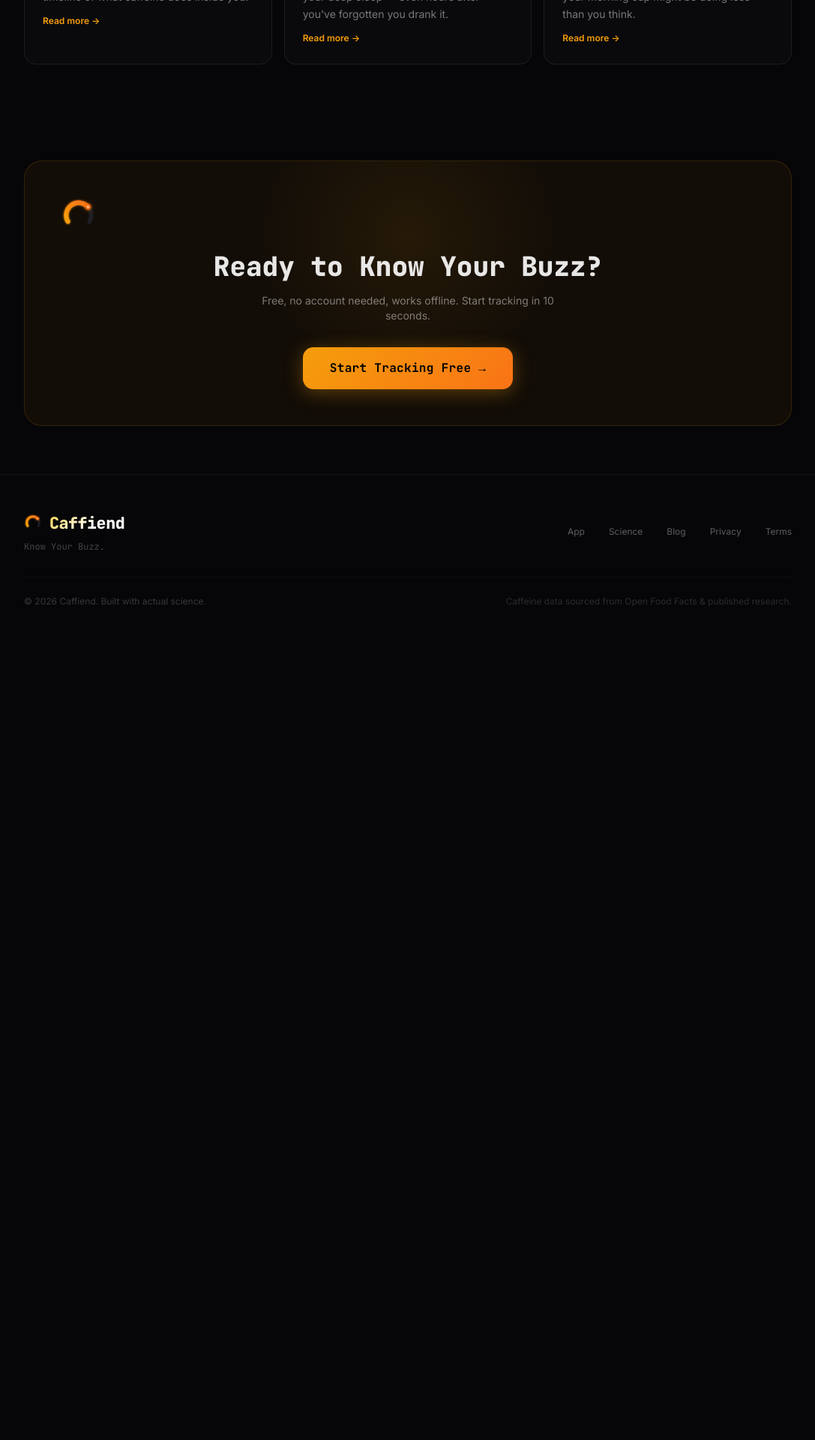
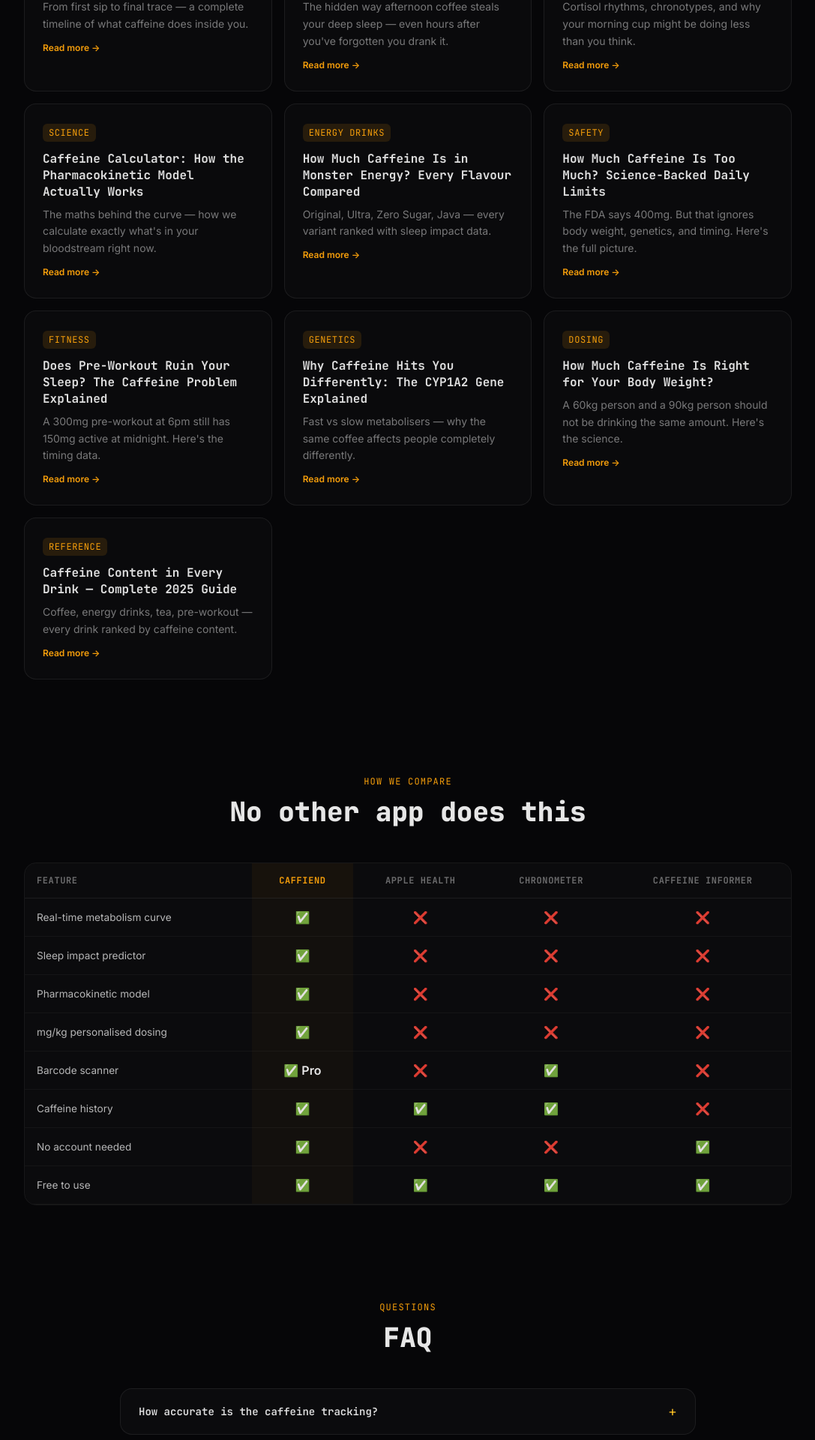
Before and after one commit to tanjuh23-max/Caffiend, a React (Vite) app: page / in a window 1280 px wide. Shown: the part 4380-6300 px from the top of the page at 75% size, without its empty margins (96-1183 px from the left). Before the commit the page ends 5238 px from the top, so only its background shows below. Built offline with nearby package versions, Linux system fonts and the light colour scheme.

Commit message:
Add FAQ, comparison table, money-back guarantee, all 10 blog posts, share curve button

```diff
--- a/src/pages/Landing.jsx
+++ b/src/pages/Landing.jsx
@@ -669,7 +669,13 @@
             <ProFeature>Custom drinks — save any drink with your exact caffeine data</ProFeature>
             <ProFeature>Barcode scanner — point at any can and get instant caffeine data</ProFeature>
             <ProFeature>Export to CSV — take your data to any health app or doctor visit</ProFeature>
-            <div className="mt-6 pt-4" style={{ borderTop: '1px solid rgba(255,255,255,0.06)' }}>
+            <div className="mt-6 pt-4 flex flex-col gap-3" style={{ borderTop: '1px solid rgba(255,255,255,0.06)' }}>
+              <div className="flex items-center gap-2">
+                <span style={{ color: '#22c55e' }}>✓</span>
+                <p className="text-xs" style={{ color: 'rgba(255,255,255,0.45)' }}>
+                  <strong style={{ color: 'rgba(255,255,255,0.7)' }}>7-day money-back guarantee</strong> — not happy? Full refund, no questions asked.
+                </p>
+              </div>
               <p className="text-xs" style={{ color: 'rgba(255,255,255,0.3)' }}>
                 Already purchased?{' '}
                 <button onClick={() => navigate('/app')} style={{ color: '#f59e0b', background: 'none', border: 'none', cursor: 'pointer', textDecoration: 'underline', fontFamily: 'inherit', fontSize: 'inherit' }}>
@@ -705,24 +711,123 @@
           </div>
 
           <div className="grid sm:grid-cols-3 gap-4">
-            <BlogCard
-              href="/blog/caffeine-half-life.html"
-              tag="Pharmacology"
-              title="The Caffeine Half-Life Guide: How Long Does Coffee Really Last?"
-              excerpt="From first sip to final trace — a complete timeline of what caffeine does inside you."
-            />
-            <BlogCard
-              href="/blog/caffeine-and-sleep.html"
-              tag="Sleep Science"
-              title="How Caffeine Ruins Your Sleep (Even When You Fall Asleep Fine)"
-              excerpt="The hidden way afternoon coffee steals your deep sleep — even hours after you've forgotten you drank it."
-            />
-            <BlogCard
-              href="/blog/best-time-for-coffee.html"
-              tag="Optimisation"
-              title="The Best (and Worst) Times to Drink Coffee, According to Science"
-              excerpt="Cortisol rhythms, chronotypes, and why your morning cup might be doing less than you think."
-            />
+            <BlogCard href="/blog/caffeine-half-life.html" tag="Pharmacology" title="The Caffeine Half-Life Guide: How Long Does Coffee Really Last?" excerpt="From first sip to final trace — a complete timeline of what caffeine does inside you." />
+            <BlogCard href="/blog/caffeine-and-sleep.html" tag="Sleep Science" title="How Caffeine Ruins Your Sleep (Even When You Fall Asleep Fine)" excerpt="The hidden way afternoon coffee steals your deep sleep — even hours after you've forgotten you drank it." />
+            <BlogCard href="/blog/best-time-for-coffee.html" tag="Optimisation" title="The Best (and Worst) Times to Drink Coffee, According to Science" excerpt="Cortisol rhythms, chronotypes, and why your morning cup might be doing less than you think." />
+            <BlogCard href="/blog/caffeine-calculator.html" tag="Science" title="Caffeine Calculator: How the Pharmacokinetic Model Actually Works" excerpt="The maths behind the curve — how we calculate exactly what's in your bloodstream right now." />
+            <BlogCard href="/blog/monster-energy-caffeine.html" tag="Energy Drinks" title="How Much Caffeine Is in Monster Energy? Every Flavour Compared" excerpt="Original, Ultra, Zero Sugar, Java — every variant ranked with sleep impact data." />
+            <BlogCard href="/blog/how-much-caffeine-too-much.html" tag="Safety" title="How Much Caffeine Is Too Much? Science-Backed Daily Limits" excerpt="The FDA says 400mg. But that ignores body weight, genetics, and timing. Here's the full picture." />
+            <BlogCard href="/blog/pre-workout-caffeine-sleep.html" tag="Fitness" title="Does Pre-Workout Ruin Your Sleep? The Caffeine Problem Explained" excerpt="A 300mg pre-workout at 6pm still has 150mg active at midnight. Here's the timing data." />
+            <BlogCard href="/blog/caffeine-sensitivity.html" tag="Genetics" title="Why Caffeine Hits You Differently: The CYP1A2 Gene Explained" excerpt="Fast vs slow metabolisers — why the same coffee affects people completely differently." />
+            <BlogCard href="/blog/caffeine-mg-per-kg.html" tag="Dosing" title="How Much Caffeine Is Right for Your Body Weight?" excerpt="A 60kg person and a 90kg person should not be drinking the same amount. Here's the science." />
+            <BlogCard href="/blog/caffeine-drinks-comparison.html" tag="Reference" title="Caffeine Content in Every Drink — Complete 2025 Guide" excerpt="Coffee, energy drinks, tea, pre-workout — every drink ranked by caffeine content." />
+          </div>
+        </div>
+      </section>
+
+      {/* ── COMPARISON TABLE ── */}
+      <section className="px-6 py-16">
+        <div className="max-w-5xl mx-auto">
+          <div className="text-center mb-12">
+            <p className="text-xs uppercase tracking-widest mb-3" style={{ color: '#f59e0b', fontFamily: "'JetBrains Mono', monospace" }}>
+              How we compare
+            </p>
+            <h2 className="landing-mono font-extrabold text-4xl" style={{ color: 'rgba(255,255,255,0.9)' }}>
+              No other app does this
+            </h2>
+          </div>
+          <div className="overflow-x-auto rounded-2xl" style={{ border: '1px solid rgba(255,255,255,0.07)' }}>
+            <table style={{ width: '100%', borderCollapse: 'collapse', background: 'rgba(255,255,255,0.02)' }}>
+              <thead>
+                <tr style={{ borderBottom: '1px solid rgba(255,255,255,0.07)' }}>
+                  {['Feature', 'Caffiend', 'Apple Health', 'Chronometer', 'Caffeine Informer'].map((h, i) => (
+                    <th key={h} style={{
+                      padding: '14px 16px', textAlign: i === 0 ? 'left' : 'center',
+                      fontSize: '0.75rem', fontFamily: "'JetBrains Mono', monospace",
+                      color: i === 1 ? '#f59e0b' : 'rgba(255,255,255,0.4)',
+                      fontWeight: 700, letterSpacing: '0.05em', textTransform: 'uppercase',
+                      background: i === 1 ? 'rgba(245,158,11,0.05)' : 'transparent',
+                    }}>{h}</th>
+                  ))}
+                </tr>
+              </thead>
+              <tbody>
+                {[
+                  ['Real-time metabolism curve', '✅', '❌', '❌', '❌'],
+                  ['Sleep impact predictor', '✅', '❌', '❌', '❌'],
+                  ['Pharmacokinetic model', '✅', '❌', '❌', '❌'],
+                  ['mg/kg personalised dosing', '✅', '❌', '❌', '❌'],
+                  ['Barcode scanner', '✅ Pro', '❌', '✅', '❌'],
+                  ['Caffeine history', '✅', '✅', '✅', '❌'],
+                  ['No account needed', '✅', '❌', '❌', '✅'],
+                  ['Free to use', '✅', '✅', '✅', '✅'],
+                ].map((row, ri) => (
+                  <tr key={ri} style={{ borderBottom: '1px solid rgba(255,255,255,0.04)' }}>
+                    {row.map((cell, ci) => (
+                      <td key={ci} style={{
+                        padding: '13px 16px', textAlign: ci === 0 ? 'left' : 'center',
+                        fontSize: ci === 0 ? '0.85rem' : '1rem',
+                        color: ci === 0 ? 'rgba(255,255,255,0.7)' : 'rgba(255,255,255,0.9)',
+                        background: ci === 1 ? 'rgba(245,158,11,0.03)' : 'transparent',
+                        fontWeight: ci === 1 ? 600 : 400,
+                      }}>{cell}</td>
+                    ))}
+                  </tr>
+                ))}
+              </tbody>
+            </table>
+          </div>
+        </div>
+      </section>
+
+      {/* ── FAQ ── */}
+      <section className="px-6 py-16">
+        <div className="max-w-3xl mx-auto">
+          <div className="text-center mb-12">
+            <p className="text-xs uppercase tracking-widest mb-3" style={{ color: '#f59e0b', fontFamily: "'JetBrains Mono', monospace" }}>
+              Questions
+            </p>
+            <h2 className="landing-mono font-extrabold text-4xl" style={{ color: 'rgba(255,255,255,0.9)' }}>
+              FAQ
+            </h2>
+          </div>
+          <div className="space-y-3">
+            {[
+              {
+                q: 'How accurate is the caffeine tracking?',
+                a: "We use the same one-compartment pharmacokinetic model used in peer-reviewed caffeine research (Nehlig et al., 1992). The model uses a 5.7-hour half-life and 45-minute absorption phase — the published averages for healthy adults. Individual variation exists (genetics, liver health, tolerance) but the model is significantly more accurate than any timer-based approach."
+              },
+              {
+                q: 'Is my data private?',
+                a: "Yes. All your caffeine data is stored locally on your device using localStorage — nothing is sent to our servers. We don't collect, store, or sell any personal data. You can delete everything instantly from Settings."
+              },
+              {
+                q: 'Does it work offline?',
+                a: "Yes. Caffiend is a Progressive Web App (PWA) that works fully offline once loaded. Your data stays on your device and the app functions without an internet connection."
+              },
+              {
+                q: "What's the difference between Free and Pro?",
+                a: "Free gives you real-time caffeine tracking, the metabolism curve, sleep predictor, and 7-day history — everything you need to understand your caffeine. Pro unlocks 90+ day history, advanced weekly analytics, the barcode scanner, custom drinks, and CSV export."
+              },
+              {
+                q: 'Do I need to create an account?',
+                a: "No account needed to use Caffiend. Just open the app and start tracking. Pro verification is done by email only — no passwords, no sign-up forms."
+              },
+              {
+                q: 'What if Pro is not right for me?',
+                a: "If you subscribe to Pro and it's not what you expected, email us within 7 days for a full refund. No questions asked."
+              },
+            ].map(({ q, a }, i) => (
+              <details key={i} className="group rounded-2xl overflow-hidden" style={{ background: 'rgba(255,255,255,0.025)', border: '1px solid rgba(255,255,255,0.07)' }}>
+                <summary className="flex items-center justify-between px-6 py-5 cursor-pointer list-none" style={{ color: 'rgba(255,255,255,0.87)' }}>
+                  <span className="font-semibold text-sm pr-4" style={{ fontFamily: "'JetBrains Mono', monospace" }}>{q}</span>
+                  <span className="text-amber-400 shrink-0 text-lg leading-none group-open:rotate-45 transition-transform duration-200">+</span>
+                </summary>
+                <div className="px-6 pb-5">
+                  <p className="text-sm leading-relaxed" style={{ color: 'rgba(255,255,255,0.5)' }}>{a}</p>
+                </div>
+              </details>
+            ))}
           </div>
         </div>
       </section>
```
Also changed, not shown: src/pages/Dashboard.jsx (+17 -1 lines), .claude/settings.local.json.
